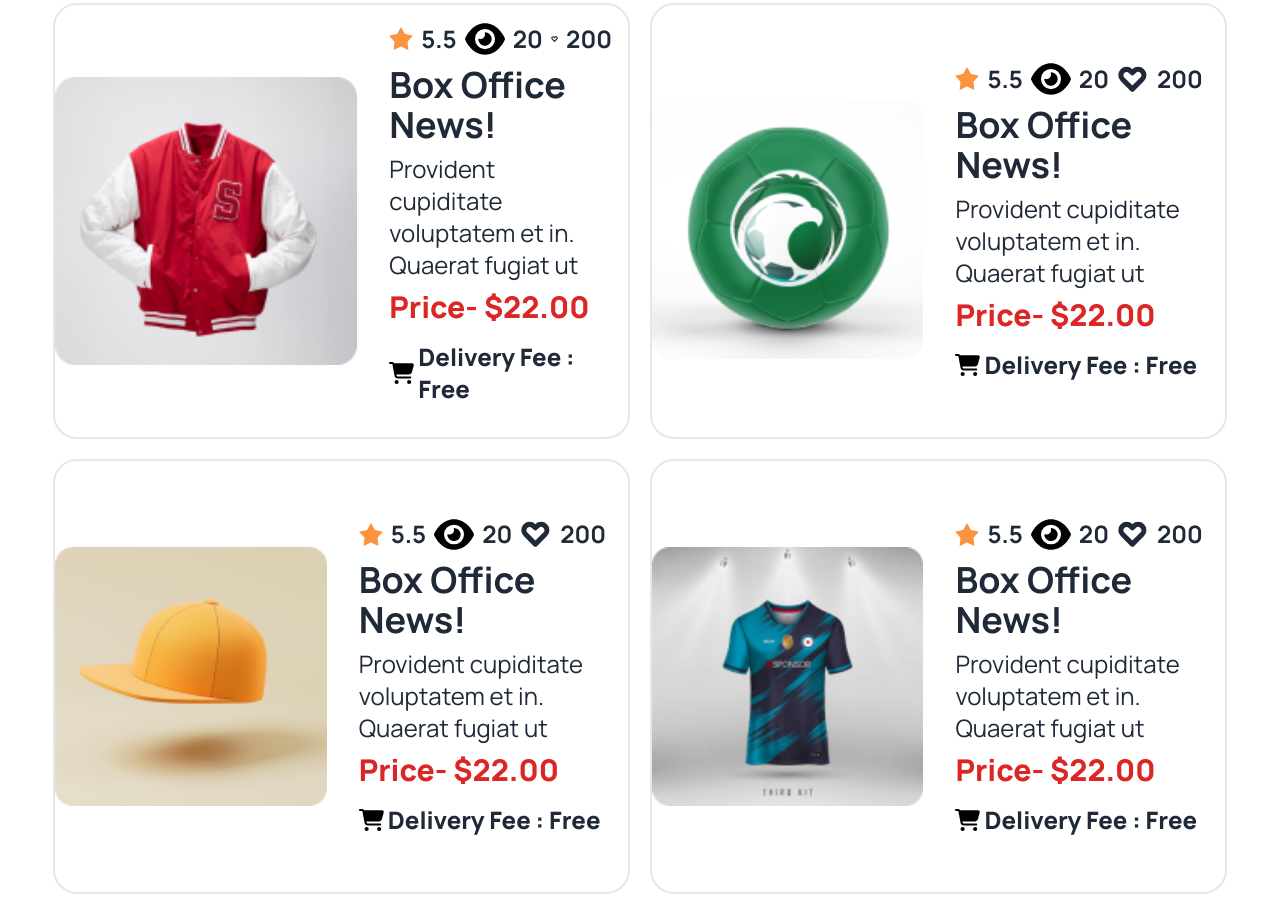
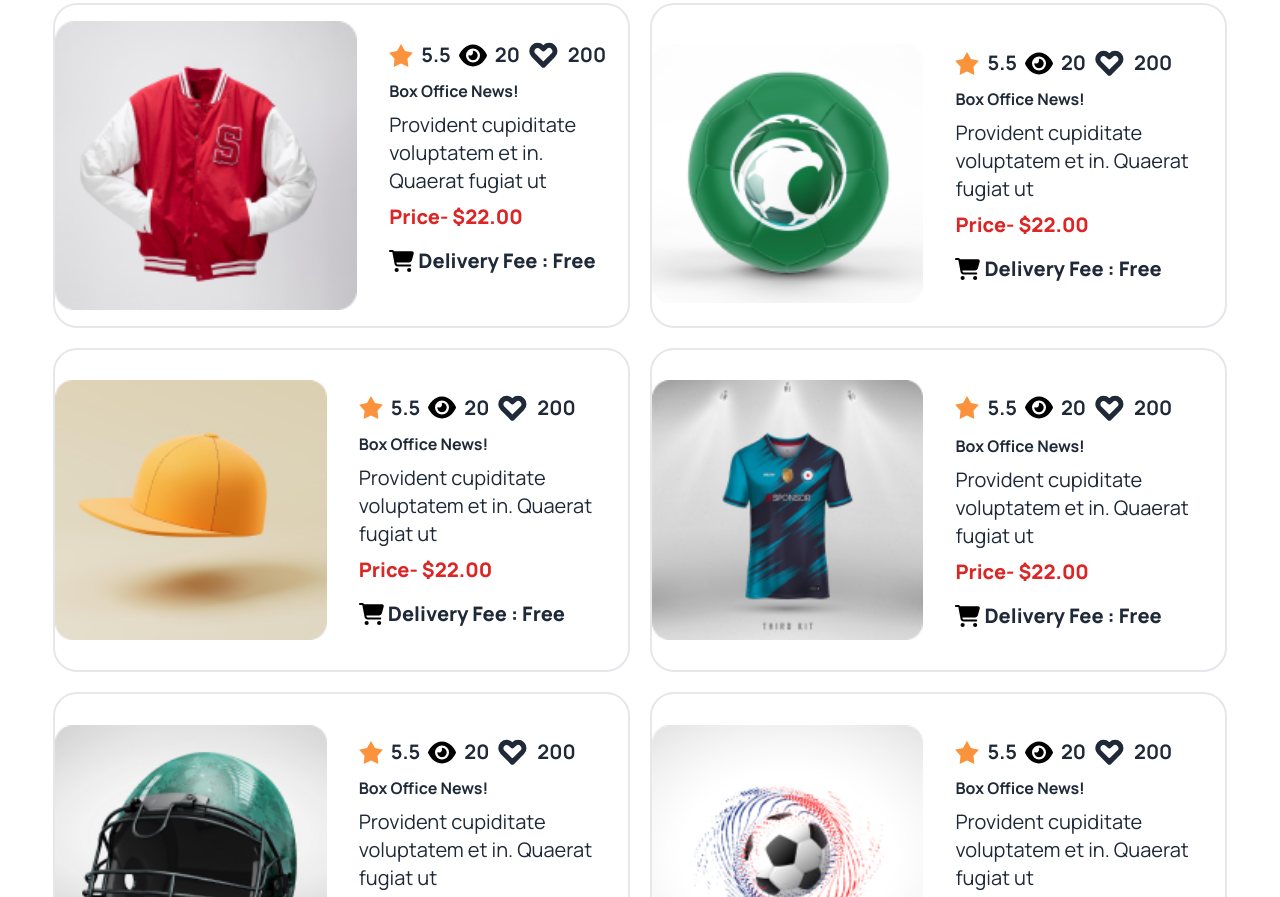
Before and after one commit to Suhan26/Assignment-3, a plain HTML site: page index.html in a window 1280 px wide. Shown: the part 2799-3696 px from the top of the page. Drawn offline with nearby package versions, Linux system fonts and the light colour scheme.

Commit message:
remove some style

```diff
--- a/index.html
+++ b/index.html
@@ -208,19 +208,19 @@
               <div class="rating">
                 <input type="radio" name="rating-2" class="mask mask-star-2 bg-orange-400" />
               </div>
-                <p class="text-2xl font-bold">5.5</p>
-             <img width="20px" class="sm:w-10" src="Images/eye-solid.svg" alt="">
-            <p class="text-2xl font-bold">20</p>
+                <p class="text-xl font-bold">5.5</p>
+             <img width="12px" class="sm:w-7" src="Images/eye-solid.svg" alt="">
+            <p class="text-xl font-bold">20</p>
              <svg xmlns="http://www.w3.org/2000/svg" class="h-8 w-8" fill="none" viewBox="0 0 25 25" stroke="currentColor"><path stroke-linecap="round" stroke-linejoin="round" stroke-width="4" d="M4.318 6.318a4.5 4.5 0 000 6.364L12 20.364l7.682-7.682a4.5 4.5 0 00-6.364-6.364L12 7.636l-1.318-1.318a4.5 4.5 0 00-6.364 0z" /></svg>
-             <p class="text-2xl font-bold">200</p>
+             <p class="text-xl font-bold">200</p>
             </div>
-            <h1 class="text-4xl font-bold">Box Office News!</h1>
-            <p class="text-2xl">Provident cupiditate voluptatem et in. Quaerat fugiat ut </p>
+            <h1 class="text2xl font-bold">Box Office News!</h1>
+            <p class="text-xl">Provident cupiditate voluptatem et in. Quaerat fugiat ut </p>
             <div class="price flex items-center justify-between  sm:flex-col sm:items-start sm:gap-4">
-              <p class="text-3xl font-extrabold text-red-600">Price- $22.00</p>
+              <p class="text-xl font-extrabold text-red-600">Price- $22.00</p>
               <div class="flex gap-1">
               <img width="25px" src="Images/cart-shopping-solid.svg" alt="">
-              <p class="font-extrabold text-2xl">Delivery Fee : Free</p>
+              <p class="font-extrabold text-xl">Delivery Fee : Free</p>
             </div>
             </div>
           </div>
@@ -233,19 +233,19 @@
               <div class="rating">
                 <input type="radio" name="rating-2" class="mask mask-star-2 bg-orange-400" />
               </div>
-                <p class="text-2xl font-bold">5.5</p>
-             <img width="20px" class="sm:w-10" src="Images/eye-solid.svg" alt="">
-            <p class="text-2xl font-bold">20</p>
+                <p class="text-xl font-bold">5.5</p>
+             <img width="12px" class="sm:w-7" src="Images/eye-solid.svg" alt="">
+            <p class="text-xl font-bold">20</p>
              <svg xmlns="http://www.w3.org/2000/svg" class="h-8 w-8" fill="none" viewBox="0 0 25 25" stroke="currentColor"><path stroke-linecap="round" stroke-linejoin="round" stroke-width="4" d="M4.318 6.318a4.5 4.5 0 000 6.364L12 20.364l7.682-7.682a4.5 4.5 0 00-6.364-6.364L12 7.636l-1.318-1.318a4.5 4.5 0 00-6.364 0z" /></svg>
-             <p class="text-2xl font-bold">200</p>
+             <p class="text-xl font-bold">200</p>
             </div>
-            <h1 class="text-4xl font-bold">Box Office News!</h1>
-            <p class="text-2xl">Provident cupiditate voluptatem et in. Quaerat fugiat ut </p>
+            <h1 class="text2xl font-bold">Box Office News!</h1>
+            <p class="text-xl">Provident cupiditate voluptatem et in. Quaerat fugiat ut </p>
             <div class="price flex items-center justify-between  sm:flex-col sm:items-start sm:gap-4">
-              <p class="text-3xl font-extrabold text-red-600">Price- $22.00</p>
+              <p class="text-xl font-extrabold text-red-600">Price- $22.00</p>
               <div class="flex gap-1">
               <img width="25px" src="Images/cart-shopping-solid.svg" alt="">
-              <p class="font-extrabold text-2xl">Delivery Fee : Free</p>
+              <p class="font-extrabold text-xl">Delivery Fee : Free</p>
             </div>
             </div>
           </div>
@@ -258,19 +258,19 @@
               <div class="rating">
                 <input type="radio" name="rating-2" class="mask mask-star-2 bg-orange-400" />
               </div>
-                <p class="text-2xl font-bold">5.5</p>
-             <img width="20px" class="sm:w-10" src="Images/eye-solid.svg" alt="">
-            <p class="text-2xl font-bold">20</p>
+                <p class="text-xl font-bold">5.5</p>
+             <img width="12px" class="sm:w-7" src="Images/eye-solid.svg" alt="">
+            <p class="text-xl font-bold">20</p>
              <svg xmlns="http://www.w3.org/2000/svg" class="h-8 w-8" fill="none" viewBox="0 0 25 25" stroke="currentColor"><path stroke-linecap="round" stroke-linejoin="round" stroke-width="4" d="M4.318 6.318a4.5 4.5 0 000 6.364L12 20.364l7.682-7.682a4.5 4.5 0 00-6.364-6.364L12 7.636l-1.318-1.318a4.5 4.5 0 00-6.364 0z" /></svg>
-             <p class="text-2xl font-bold">200</p>
+             <p class="text-xl font-bold">200</p>
             </div>
-            <h1 class="text-4xl font-bold">Box Office News!</h1>
-            <p class="text-2xl">Provident cupiditate voluptatem et in. Quaerat fugiat ut </p>
+            <h1 class="text2xl font-bold">Box Office News!</h1>
+            <p class="text-xl">Provident cupiditate voluptatem et in. Quaerat fugiat ut </p>
             <div class="price flex items-center justify-between  sm:flex-col sm:items-start sm:gap-4">
-              <p class="text-3xl font-extrabold text-red-600">Price- $22.00</p>
+              <p class="text-xl font-extrabold text-red-600">Price- $22.00</p>
               <div class="flex gap-1">
               <img width="25px" src="Images/cart-shopping-solid.svg" alt="">
-              <p class="font-extrabold text-2xl">Delivery Fee : Free</p>
+              <p class="font-extrabold text-xl">Delivery Fee : Free</p>
             </div>
             </div>
           </div>
@@ -283,19 +283,19 @@
               <div class="rating">
                 <input type="radio" name="rating-2" class="h-9 mask mask-star-2 bg-orange-400" />
               </div>
-                <p class="text-2xl font-bold">5.5</p>
-             <img width="20px" class="sm:w-10" src="Images/eye-solid.svg" alt="">
-            <p class="text-2xl font-bold">20</p>
+                <p class="text-xl font-bold">5.5</p>
+             <img width="12px" class="sm:w-7" src="Images/eye-solid.svg" alt="">
+            <p class="text-xl font-bold">20</p>
              <svg xmlns="http://www.w3.org/2000/svg" class="h-8 w-8" fill="none" viewBox="0 0 25 25" stroke="currentColor"><path stroke-linecap="round" stroke-linejoin="round" stroke-width="4" d="M4.318 6.318a4.5 4.5 0 000 6.364L12 20.364l7.682-7.682a4.5 4.5 0 00-6.364-6.364L12 7.636l-1.318-1.318a4.5 4.5 0 00-6.364 0z" /></svg>
-             <p class="text-2xl font-bold">200</p>
+             <p class="text-xl font-bold">200</p>
             </div>
-            <h1 class="text-4xl font-bold">Box Office News!</h1>
-            <p class="text-2xl">Provident cupiditate voluptatem et in. Quaerat fugiat ut </p>
+            <h1 class="text2xl font-bold">Box Office News!</h1>
+            <p class="text-xl">Provident cupiditate voluptatem et in. Quaerat fugiat ut </p>
             <div class="price flex items-center justify-between  sm:flex-col sm:items-start sm:gap-4">
-              <p class="text-3xl font-extrabold text-red-600">Price- $22.00</p>
+              <p class="text-xl font-extrabold text-red-600">Price- $22.00</p>
               <div class="flex gap-1">
               <img width="25px" src="Images/cart-shopping-solid.svg" alt="">
-              <p class="font-extrabold text-2xl">Delivery Fee : Free</p>
+              <p class="font-extrabold text-xl">Delivery Fee : Free</p>
             </div>
             </div>
           </div>
@@ -308,19 +308,19 @@
               <div class="rating">
                 <input type="radio" name="rating-2" class="mask mask-star-2 bg-orange-400" />
               </div>
-                <p class="text-2xl font-bold">5.5</p>
-             <img width="20px" class="sm:w-10" src="Images/eye-solid.svg" alt="">
-            <p class="text-2xl font-bold">20</p>
+                <p class="text-xl font-bold">5.5</p>
+             <img width="12px" class="sm:w-7" src="Images/eye-solid.svg" alt="">
+            <p class="text-xl font-bold">20</p>
              <svg xmlns="http://www.w3.org/2000/svg" class="h-8 w-8" fill="none" viewBox="0 0 25 25" stroke="currentColor"><path stroke-linecap="round" stroke-linejoin="round" stroke-width="4" d="M4.318 6.318a4.5 4.5 0 000 6.364L12 20.364l7.682-7.682a4.5 4.5 0 00-6.364-6.364L12 7.636l-1.318-1.318a4.5 4.5 0 00-6.364 0z" /></svg>
-             <p class="text-2xl font-bold">200</p>
+             <p class="text-xl font-bold">200</p>
             </div>
-            <h1 class="text-4xl font-bold">Box Office News!</h1>
-            <p class="text-2xl">Provident cupiditate voluptatem et in. Quaerat fugiat ut </p>
+            <h1 class="text2xl font-bold">Box Office News!</h1>
+            <p class="text-xl">Provident cupiditate voluptatem et in. Quaerat fugiat ut </p>
             <div class="price flex items-center justify-between  sm:flex-col sm:items-start sm:gap-4">
-              <p class="text-3xl font-extrabold text-red-600">Price- $22.00</p>
+              <p class="text-xl font-extrabold text-red-600">Price- $22.00</p>
               <div class="flex gap-1">
               <img width="25px" src="Images/cart-shopping-solid.svg" alt="">
-              <p class="font-extrabold text-2xl">Delivery Fee : Free</p>
+              <p class="font-extrabold text-xl">Delivery Fee : Free</p>
             </div>
             </div>
           </div>
@@ -332,19 +332,19 @@
               <div class="rating">
                 <input type="radio" name="rating-2" class="mask mask-star-2 bg-orange-400" />
               </div>
-                <p class="text-2xl font-bold">5.5</p>
-             <img width="20px" class="sm:w-10" src="Images/eye-solid.svg" alt="">
-            <p class="text-2xl font-bold">20</p>
+                <p class="text-xl font-bold">5.5</p>
+             <img width="12px" class="sm:w-7" src="Images/eye-solid.svg" alt="">
+            <p class="text-xl font-bold">20</p>
              <svg xmlns="http://www.w3.org/2000/svg" class="h-8 w-8" fill="none" viewBox="0 0 25 25" stroke="currentColor"><path stroke-linecap="round" stroke-linejoin="round" stroke-width="4" d="M4.318 6.318a4.5 4.5 0 000 6.364L12 20.364l7.682-7.682a4.5 4.5 0 00-6.364-6.364L12 7.636l-1.318-1.318a4.5 4.5 0 00-6.364 0z" /></svg>
-             <p class="text-2xl font-bold">200</p>
+             <p class="text-xl font-bold">200</p>
             </div>
-            <h1 class="text-4xl font-bold">Box Office News!</h1>
-            <p class="text-2xl">Provident cupiditate voluptatem et in. Quaerat fugiat ut </p>
+            <h1 class="text2xl font-bold">Box Office News!</h1>
+            <p class="text-xl">Provident cupiditate voluptatem et in. Quaerat fugiat ut </p>
             <div class="price flex items-center justify-between  sm:flex-col sm:items-start sm:gap-4">
-              <p class="text-3xl font-extrabold text-red-600">Price- $22.00</p>
+              <p class="text-xl font-extrabold text-red-600">Price- $22.00</p>
               <div class="flex gap-1">
               <img width="25px" src="Images/cart-shopping-solid.svg" alt="">
-              <p class="font-extrabold text-2xl">Delivery Fee : Free</p>
+              <p class="font-extrabold text-xl">Delivery Fee : Free</p>
             </div>
             </div>
           </div>
```
